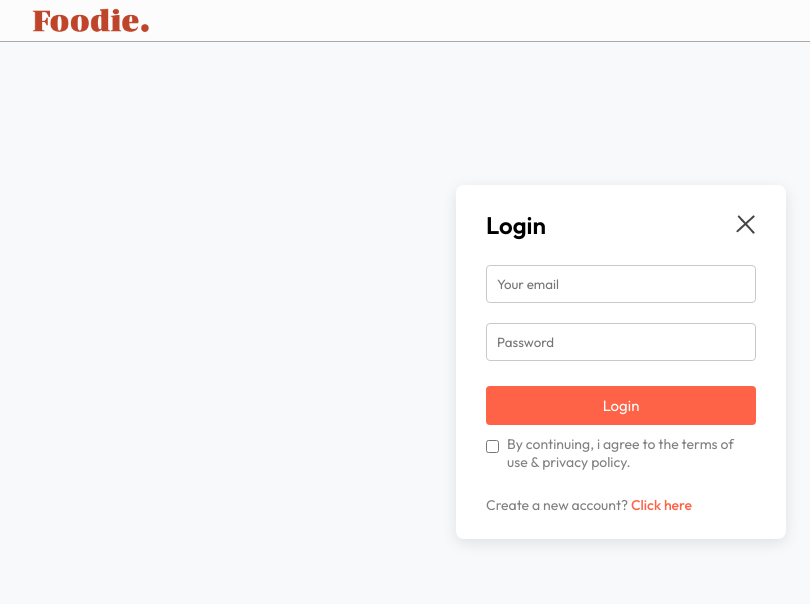
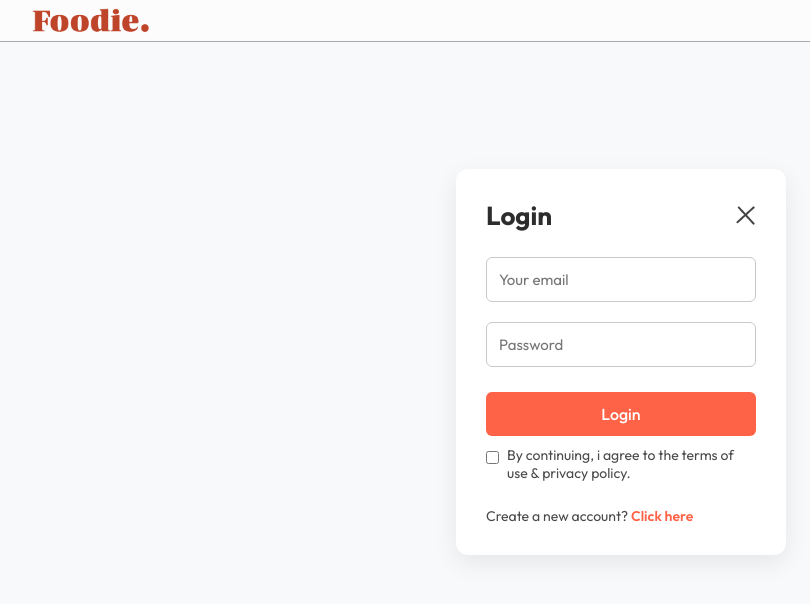
Before and after one commit to Lohit534/mern-full-stack, a React (Vite) app in the folder admin/: page / in a window 1280 px wide. Shown: the top 604 px of the page, without its empty margins (19-829 px from the left). Built offline with nearby package versions, Linux system fonts and the light colour scheme.

Commit message:
Enhance Admin Login CSS with black focus border and premium styling

```diff
--- a/admin/src/pages/Login/Login.css
+++ b/admin/src/pages/Login/Login.css
@@ -10,27 +10,28 @@
 .login-container {
     place-self: center;
     width: max(23vw, 330px);
-    color: #808080;
+    color: #4a4a4a;
     background-color: white;
     display: flex;
     flex-direction: column;
     gap: 25px;
-    padding: 25px 30px;
-    border-radius: 8px;
+    padding: 30px;
+    border-radius: 12px;
     font-size: 14px;
-    box-shadow: 0px 4px 15px rgba(0, 0, 0, 0.1);
+    box-shadow: 0px 8px 24px rgba(0, 0, 0, 0.08);
+    transition: transform 0.2s ease;
 }
 
 .login-title {
     display: flex;
     justify-content: space-between;
     align-items: center;
-    color: black;
+    color: #2d2d2d;
 }
 
 .login-title h2 {
-    font-size: 24px;
-    font-weight: 600;
+    font-size: 26px;
+    font-weight: 700;
 }
 
 .login-inputs {
@@ -42,18 +43,36 @@
 .login-inputs input {
     outline: none;
     border: 1px solid #c9c9c9;
-    padding: 10px;
-    border-radius: 4px;
+    padding: 12px;
+    border-radius: 6px;
+    font-size: 15px;
+    transition: all 0.3s ease;
+}
+
+.login-inputs input:focus {
+    border-color: black;
+    box-shadow: 0 0 0 1px rgba(0, 0, 0, 0.05);
 }
 
 .login-container button {
     border: none;
-    padding: 10px;
-    border-radius: 4px;
+    padding: 12px;
+    border-radius: 6px;
     color: white;
     background-color: tomato;
-    font-size: 15px;
+    font-size: 16px;
+    font-weight: 500;
     cursor: pointer;
+    transition: background-color 0.3s ease, transform 0.1s ease;
+}
+
+.login-container button:hover {
+    background-color: #ff523b;
+    transform: translateY(-1px);
+}
+
+.login-container button:active {
+    transform: translateY(1px);
 }
 
 .login-condition {
@@ -65,10 +84,18 @@
 
 .login-condition input {
     margin-top: 5px;
+    accent-color: tomato;
+    cursor: pointer;
 }
 
 .login-container p span {
     color: tomato;
-    font-weight: 500;
+    font-weight: 600;
     cursor: pointer;
+    transition: color 0.2s;
 }
+
+.login-container p span:hover {
+    color: #ff3e24;
+    text-decoration: underline;
+}
```
